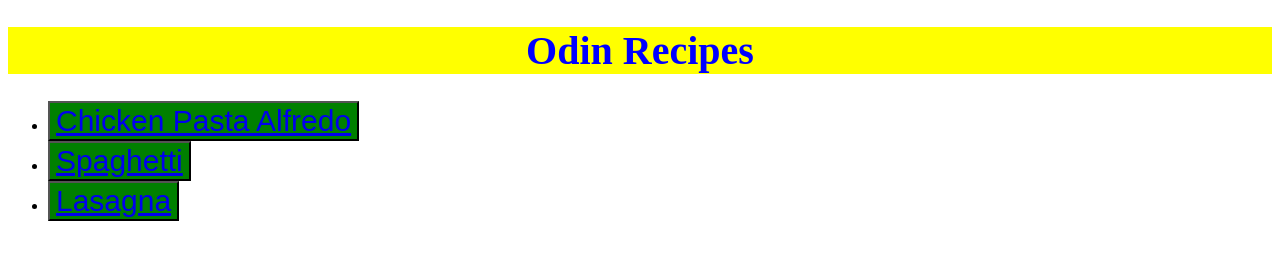
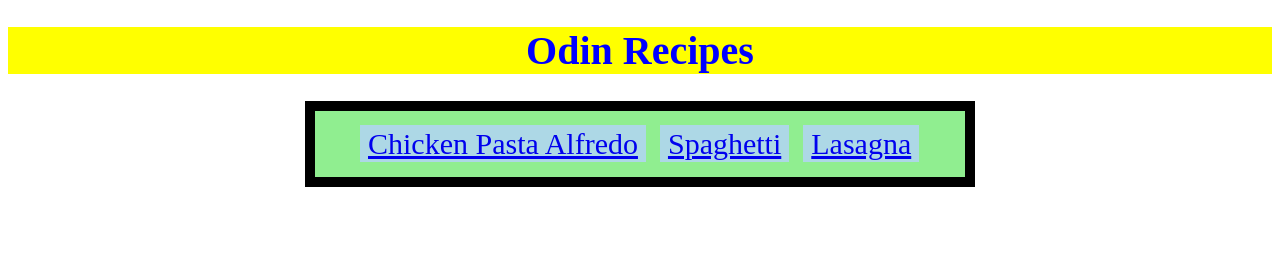
Before and after one commit to FaceOfSpades/odin-recipes, a plain HTML site: page index.html in a window 1280 px wide. Drawn offline with Linux system fonts and the light colour scheme.

Commit message:
Add more style to project with blocks
added more colors and inline blocks to the html page
also added return to homepage buttons on each individual page

```diff
--- a/index.html
+++ b/index.html
@@ -9,9 +9,12 @@
 
     <body>
         <h1 class="heading">Odin Recipes</h1>
-        <ul>
-            <li><button class="option"><a href="./recipes/alfredo.html">Chicken Pasta Alfredo</a></button></li>
-            <li><button class="option"><a href="./recipes/spaghetti.html">Spaghetti</a></button></li>
-            <li><button class="option"><a href="./recipes/lasagna.html">Lasagna</a></button></li>
+        <div class="container">
+            <ul>
+            <li class="alt"><a href="./recipes/alfredo.html">Chicken Pasta Alfredo</a></li>
+            <li class="alt"><a href="./recipes/spaghetti.html">Spaghetti</a></li>
+            <li class="alt"><a href="./recipes/lasagna.html">Lasagna</a></li>
+            </ul>
+        </div>
     </body>
 </html>
--- a/styles.css
+++ b/styles.css
@@ -2,14 +2,26 @@
     color: blue; background-color: yellow; text-align: center; font-size: 40px;
 }
 
-.option {
+.alt {
     font-size: 30px;
-    background-color: green;
+    background-color: lightblue;
+    display: inline;
+    margin: 5px;
+    padding: 2px 8px;
+}
+
+.container {
+    width: 650px;
+    background-color: lightgreen;
+    border: solid 10px black;
+    margin: auto;
 }
 
 .heading2 {
     color: white;
     background-color: red;
+    display: inline;
+    width: auto;
 }
 
 .pic-adjust {
```
Also changed, not shown: recipes/alfredo.html (+2 -0 lines), recipes/lasagna.html (+3 -1 lines), recipes/spaghetti.html (+3 -1 lines).
